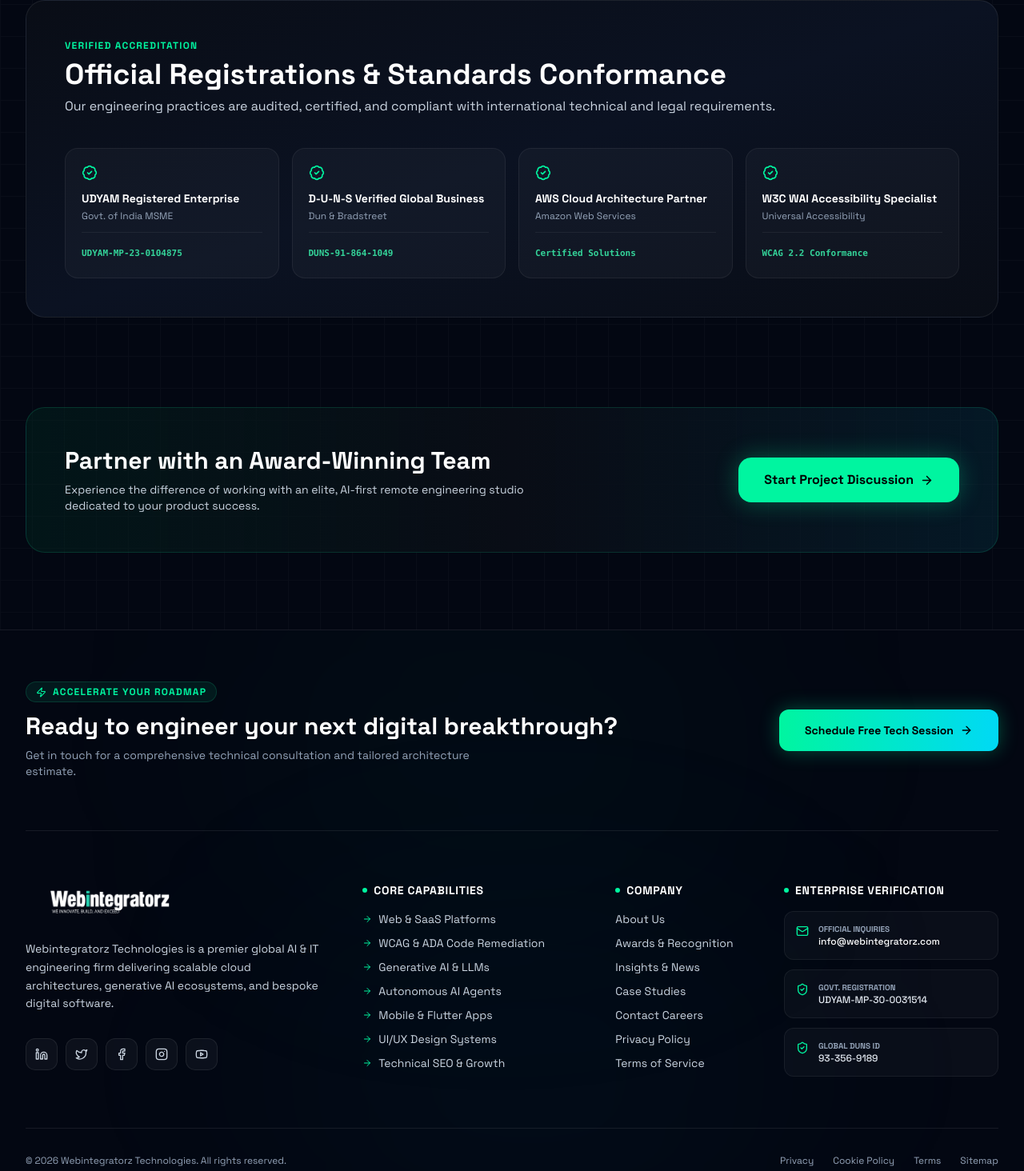
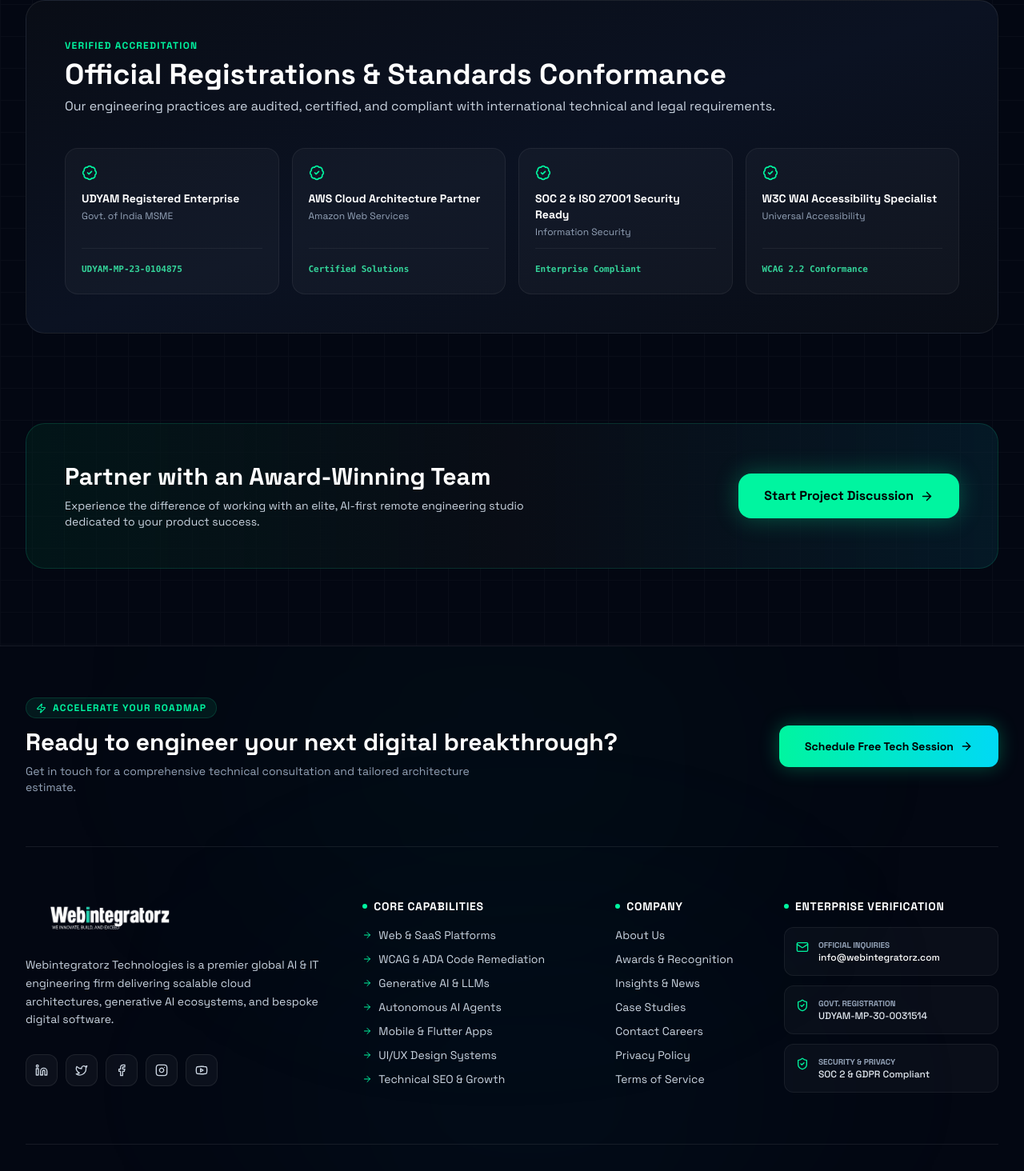
Before and after one commit to ashishwebintegratorz/webintegratorz-new-website, a Next.js app: page /awards in a window 1280 px wide. Shown: the part 2475-3939 px from the top of the page at 80% size. Built offline with nearby package versions, Linux system fonts and the light colour scheme.

Commit message:
fix: remove D-U-N-S entry from awards page and footer

```diff
--- a/src/app/awards/page.js
+++ b/src/app/awards/page.js
@@ -105,8 +105,8 @@ export default function AwardsPage() {
 
   const certifications = [
     { name: 'UDYAM Registered Enterprise', badge: 'UDYAM-MP-23-0104875', org: 'Govt. of India MSME' },
-    { name: 'D-U-N-S Verified Global Business', badge: 'DUNS-91-864-1049', org: 'Dun & Bradstreet' },
     { name: 'AWS Cloud Architecture Partner', badge: 'Certified Solutions', org: 'Amazon Web Services' },
+    { name: 'SOC 2 & ISO 27001 Security Ready', badge: 'Enterprise Compliant', org: 'Information Security' },
     { name: 'W3C WAI Accessibility Specialist', badge: 'WCAG 2.2 Conformance', org: 'Universal Accessibility' },
   ];
 
--- a/src/components/Footer.jsx
+++ b/src/components/Footer.jsx
@@ -188,8 +188,8 @@ const Footer = () => {
               <div className="flex items-start gap-3 p-3.5 rounded-xl bg-white/[0.03] border border-white/[0.06]">
                 <ShieldCheck className="w-4 h-4 text-[#00f5a0] shrink-0 mt-0.5" />
                 <div>
-                  <p className="text-[10px] text-slate-400 font-bold uppercase">Global DUNS ID</p>
-                  <p className="text-xs text-slate-200 font-medium">93-356-9189</p>
+                  <p className="text-[10px] text-slate-400 font-bold uppercase">Security &amp; Privacy</p>
+                  <p className="text-xs text-slate-200 font-medium">SOC 2 &amp; GDPR Compliant</p>
                 </div>
               </div>
             </div>
```
